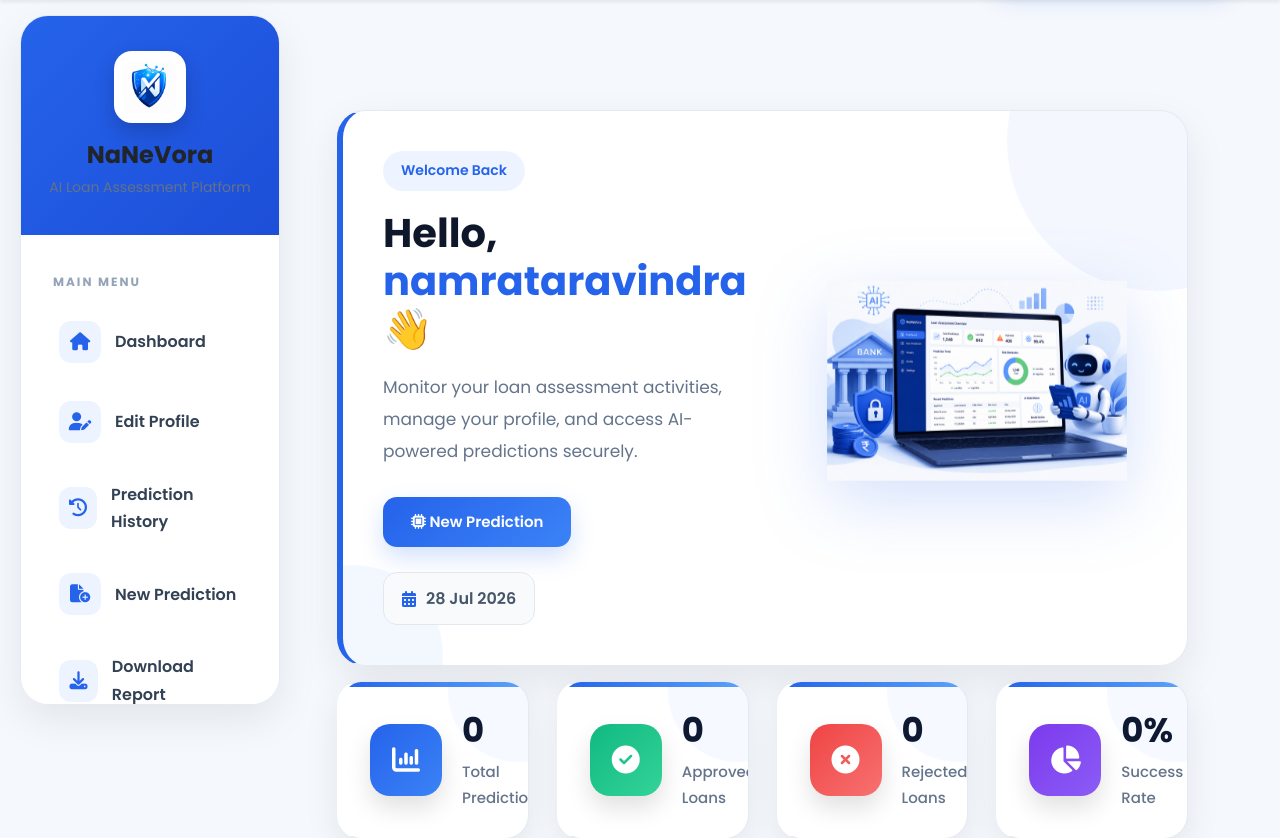
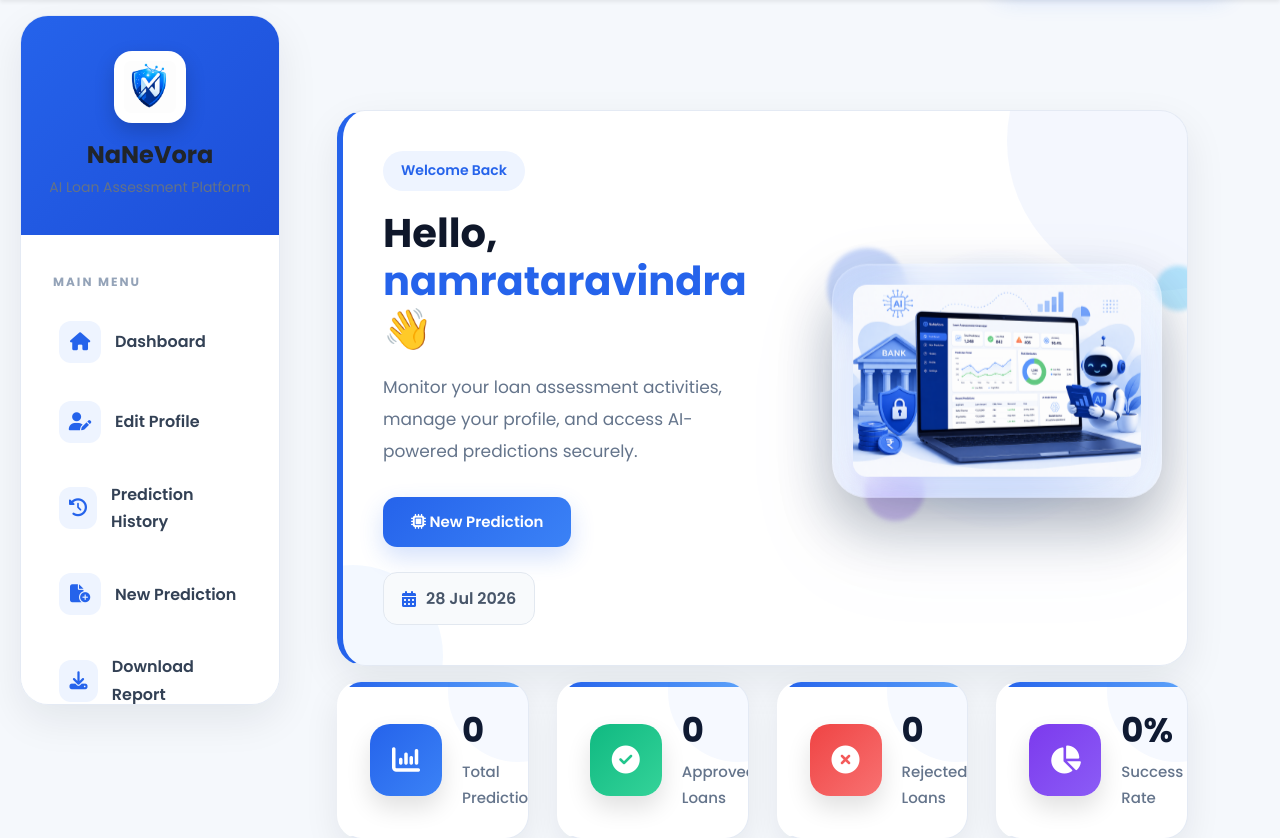
Before and after one commit to Namrata-678/NaNeVora, a Django app: page /dashboard/ in a window 1280 px wide. Shown: the part 75-913 px from the top of the page. Run offline with Django 5.2, Linux system fonts and the light colour scheme; a user stored in the database is signed in; data that the repository does not hold is empty; parts of the project's set-up code (start-up, migrations or seed data) failed here and were passed over.

Commit message:
Change the dashboard image

```diff
--- a/static/css/dashboard.css
+++ b/static/css/dashboard.css
@@ -78,7 +78,40 @@
 
 }
 
-
+.dashboard-image-wrapper::before{
+
+    content:"";
+
+    position:absolute;
+
+    width:270px;
+    height:270px;
+
+    border-radius:50%;
+
+    background:
+
+    radial-gradient(circle,
+    rgba(37,99,235,.35),
+    transparent 70%);
+
+    z-index:1;
+
+    animation:pulseGlow 5s infinite;
+
+}
+
+@keyframes pulseGlow{
+
+    50%{
+
+        transform:scale(1.08);
+
+        opacity:.75;
+
+    }
+
+}
 /* ==========================================================
    SIDEBAR HEADER
 ==========================================================*/
@@ -571,24 +604,110 @@
 
 }
 
+/* ==============================
+      Dashboard Illustration
+============================== */
+
+.dashboard-image-wrapper{
+
+    position:relative;
+
+    width:420px;
+    height:320px;
+
+    display:flex;
+    justify-content:center;
+    align-items:center;
+
+}
+
+/* Glass Container */
+
 .dashboard-ai{
 
-    width:300px;
-
-    max-width:100%;
-
-    transition:.4s;
-
-    filter:drop-shadow(0 20px 30px rgba(37,99,235,.18));
-
-}
-
+    width:330px;
+
+    border-radius:35px;
+
+    padding:20px;
+
+    background:rgba(255,255,255,.12);
+
+    backdrop-filter:blur(20px);
+
+    border:1px solid rgba(255,255,255,.15);
+
+    box-shadow:
+        0 30px 60px rgba(0,0,0,.25),
+        inset 0 1px 1px rgba(255,255,255,.15);
+
+    animation:floatImage 6s ease-in-out infinite;
+
+    z-index:5;
+
+}
 .dashboard-ai:hover{
 
     transform:translateY(-8px) scale(1.03);
 
 }
-
+.floating-circle{
+
+    position:absolute;
+
+    border-radius:50%;
+
+    filter:blur(2px);
+
+}
+
+.circle1{
+
+    width:80px;
+    height:80px;
+
+    background:#2563EB;
+
+    opacity:.25;
+
+    top:20px;
+    left:40px;
+
+    animation:move1 7s infinite;
+
+}
+
+.circle2{
+
+    width:45px;
+    height:45px;
+
+    background:#38BDF8;
+
+    opacity:.35;
+
+    right:20px;
+    top:45px;
+
+    animation:move2 5s infinite;
+
+}
+
+.circle3{
+
+    width:60px;
+    height:60px;
+
+    background:#7C3AED;
+
+    opacity:.25;
+
+    bottom:30px;
+    left:80px;
+
+    animation:move3 6s infinite;
+
+}
 
 /* ==========================================================
    DIVIDER
--- a/static/css/faq.css
+++ /dev/null
@@ -1,3 +0,0 @@
-/* model.pkl
-scaler.pkl (if used)
-label_encoder.pkl (if used) */
--- a/templates/dashboard.html
+++ b/templates/dashboard.html
@@ -221,15 +221,21 @@ Dashboard | NaNeVora
 
     </div>
 
-    <div class="welcome-right">
+<div class="welcome-right">
+
+    <div class="dashboard-image-wrapper">
+
+        <div class="floating-circle circle1"></div>
+        <div class="floating-circle circle2"></div>
+        <div class="floating-circle circle3"></div>
 
         <img src="{% static 'images/dashboard-ai.png' %}"
-
              class="dashboard-ai"
-
-             alt="Dashboard">
+             alt="AI Dashboard">
 
     </div>
+
+</div>
 
 </div>
 <!-- ===========================================
```
Also changed, not shown: other parts of static/css/dashboard.css (+59 -10 lines), templates/faq.html (deleted).
